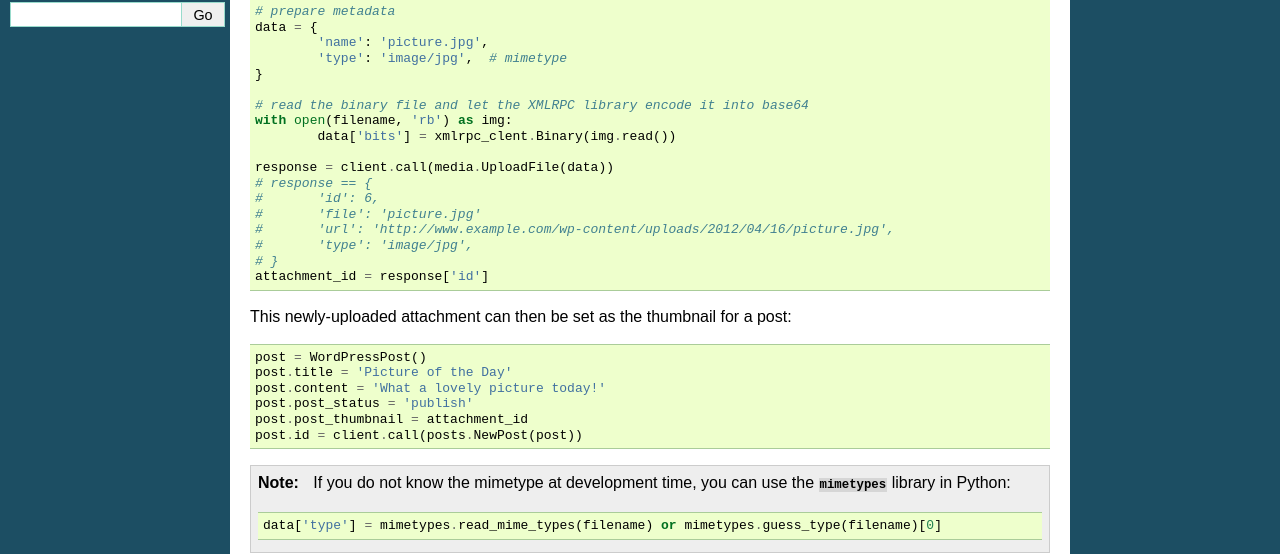
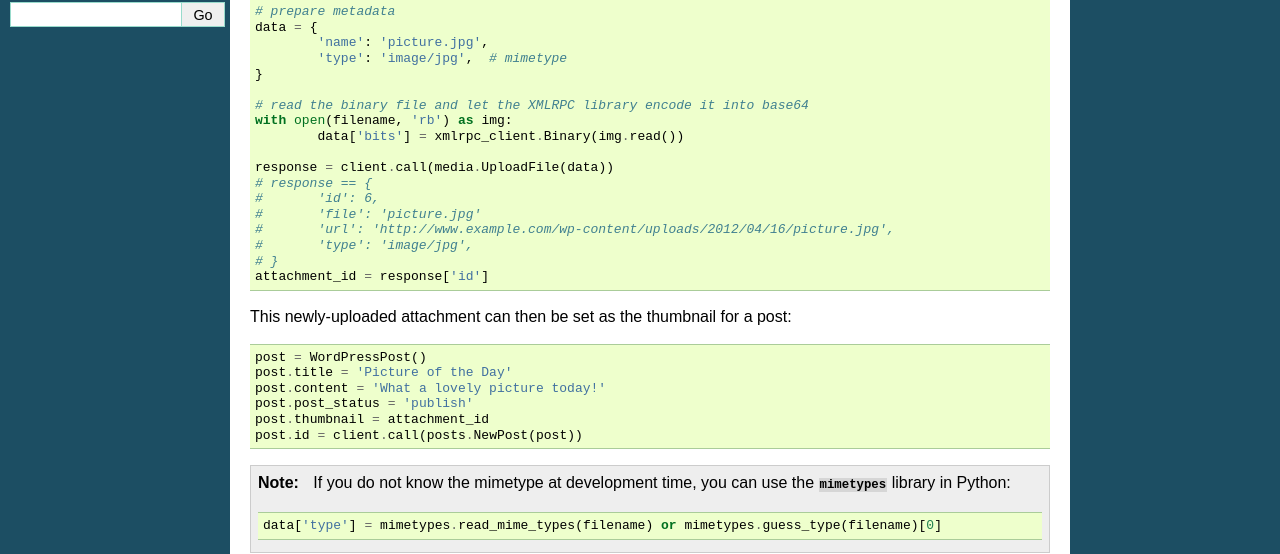
Before and after one commit to maxcutler/python-wordpress-xmlrpc, a Sphinx documentation site: the page built from docs/examples/media.rst, in a window 1280 px wide. Shown: the part 330-884 px from the top of the page. Built offline with Sphinx 7.4.7, drawn with Linux system fonts in a browser that asks for light colours.

Commit message:
Fix some documentation errors.
Fixed #27.

```diff
--- a/docs/examples/media.rst
+++ b/docs/examples/media.rst
@@ -23,7 +23,7 @@
 
 	# read the binary file and let the XMLRPC library encode it into base64
 	with open(filename, 'rb') as img:
-		data['bits'] = xmlrpc_clent.Binary(img.read())
+		data['bits'] = xmlrpc_client.Binary(img.read())
 
 	response = client.call(media.UploadFile(data))
 	# response == {
@@ -40,7 +40,7 @@
 	post.title = 'Picture of the Day'
 	post.content = 'What a lovely picture today!'
 	post.post_status = 'publish'
-	post.post_thumbnail = attachment_id
+	post.thumbnail = attachment_id
 	post.id = client.call(posts.NewPost(post))
 
 .. note::
--- a/docs/examples/posts.rst
+++ b/docs/examples/posts.rst
@@ -10,6 +10,10 @@
 __ http://codex.wordpress.org/XML-RPC_WordPress_API/Posts
 
 For consistency, the same approach is adopted by python-wordpress-xmlrpc.
+
+.. note::
+
+	Posts will be sent as drafts by default. If you want to publish a post, set `post.post_status = 'publish'`.
 
 Normal Posts
 ------------
```
